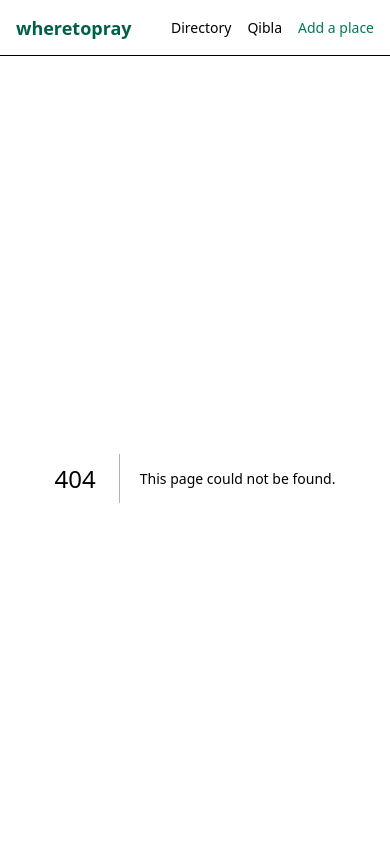
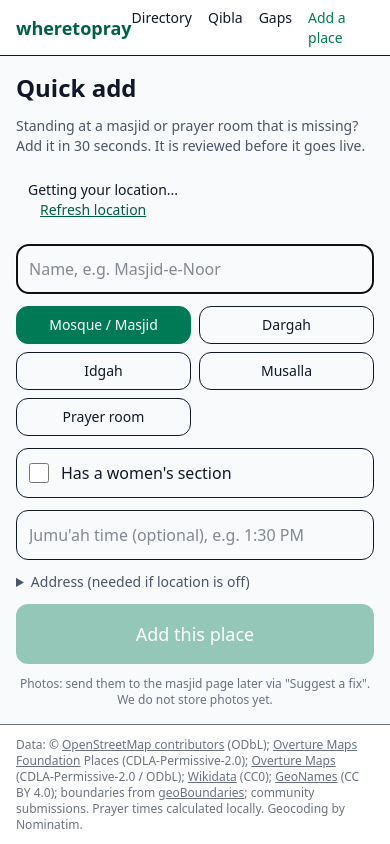
Before and after one commit to Kifayath-ulla/wheretopray, a Next.js app: page /add in a window 390 px wide. Before the commit this address had no page. Shown: the top 844 px of the page. Built offline with nearby package versions, Linux system fonts and the light colour scheme; no server answers.

Commit message:
Quick add page /add for mobile crowdsourcing

```diff
--- /dev/null
+++ b/src/app/add/page.tsx
@@ -0,0 +1,12 @@
+import type { Metadata } from "next";
+import QuickAdd from "@/components/QuickAdd";
+export const metadata: Metadata = { title: "Quick add a masjid", description: "Add a missing mosque, dargah, idgah or prayer room in 30 seconds from your phone." };
+export default function Add() {
+  return (
+    <main className="mx-auto max-w-md space-y-3 p-4">
+      <h1 className="text-2xl font-bold">Quick add</h1>
+      <p className="text-sm text-gray-600">Standing at a masjid or prayer room that is missing? Add it in 30 seconds. It is reviewed before it goes live.</p>
+      <QuickAdd />
+    </main>
+  );
+}
--- a/src/app/layout.tsx
+++ b/src/app/layout.tsx
@@ -18,7 +18,8 @@ export default function RootLayout({ children }: { children: React.ReactNode })
           <nav className="flex gap-4 text-sm">
             <Link href="/directory">Directory</Link>
             <Link href="/qibla">Qibla</Link>
-            <Link href="/submit" className="font-medium text-emerald-700">Add a place</Link>
+            <Link href="/bengaluru/gaps">Gaps</Link>
+            <Link href="/add" className="font-medium text-emerald-700">Add a place</Link>
           </nav>
         </header>
         {children}
--- /dev/null
+++ b/src/components/QuickAdd.tsx
@@ -0,0 +1,106 @@
+"use client";
+import { useEffect, useRef, useState } from "react";
+import Script from "next/script";
+import { PLACE_TYPES } from "@/lib/types";
+
+const TS_KEY = process.env.NEXT_PUBLIC_TURNSTILE_SITE_KEY;
+type Geo = { lat: number; lng: number; acc: number };
+
+export default function QuickAdd() {
+  const started = useRef(Date.now());
+  const tsEl = useRef<HTMLDivElement>(null);
+  const tsId = useRef<string | undefined>(undefined);
+  const tsToken = useRef("");
+  const [geo, setGeo] = useState<Geo | null>(null);
+  const [geoMsg, setGeoMsg] = useState("Getting your location...");
+  const [addr, setAddr] = useState({ address: "", area: "", city: "", state: "" });
+  const [name, setName] = useState("");
+  const [type, setType] = useState("mosque");
+  const [women, setWomen] = useState(false);
+  const [jumuah, setJumuah] = useState("");
+  const [hp, setHp] = useState("");
+  const [busy, setBusy] = useState(false);
+  const [done, setDone] = useState("");
+  const [err, setErr] = useState("");
+
+  function renderTs() {
+    const t = (window as unknown as { turnstile?: { render: (el: HTMLElement, o: Record<string, unknown>) => string } }).turnstile;
+    if (!TS_KEY || !tsEl.current || !t || tsId.current) return;
+    tsId.current = t.render(tsEl.current, { sitekey: TS_KEY, callback: (v: string) => { tsToken.current = v; } });
+  }
+  function locate() {
+    if (!navigator.geolocation) { setGeoMsg("Your browser has no location. Type the address below."); return; }
+    setGeoMsg("Getting your location...");
+    navigator.geolocation.getCurrentPosition(
+      async (p) => {
+        const g = { lat: +p.coords.latitude.toFixed(6), lng: +p.coords.longitude.toFixed(6), acc: Math.round(p.coords.accuracy) };
+        setGeo(g); setGeoMsg(`Location found (accurate to about ${g.acc} m).`);
+        try {
+          const r = await fetch(`https://nominatim.openstreetmap.org/reverse?format=jsonv2&zoom=18&lat=${g.lat}&lon=${g.lng}`, { headers: { "accept-language": "en" } });
+          const a = (await r.json()).address ?? {};
+          setAddr({
+            address: [a.house_number, a.road].filter(Boolean).join(" "),
+            area: a.suburb || a.neighbourhood || a.quarter || a.village || "",
+            city: a.city || a.town || a.county || a.state_district || "",
+            state: a.state || "",
+          });
+        } catch { /* address stays editable */ }
+      },
+      (e) => setGeoMsg(e.code === 1 ? "Location is blocked. Allow location for this site in your browser settings, or type the address below." : "Could not get your location. Try again or type the address."),
+      { enableHighAccuracy: true, timeout: 15000, maximumAge: 0 },
+    );
+  }
+  useEffect(() => { renderTs(); locate(); }, []); // eslint-disable-line react-hooks/exhaustive-deps
+
+  async function submit(e: React.FormEvent) {
+    e.preventDefault(); setErr(""); setBusy(true);
+    const payload: Record<string, string> = { name, type, ...addr, country: "IN", website: hp, women_section: women ? "yes" : "", jumuah_time: jumuah, notes: "Quick add" + (geo ? ` (GPS accuracy ${geo.acc} m)` : "") };
+    if (geo) { payload.lat = String(geo.lat); payload.lng = String(geo.lng); }
+    if (!payload.city && geo && geo.lat > 12.6 && geo.lat < 13.45 && geo.lng > 77.2 && geo.lng < 78) { payload.city = "Bengaluru"; payload.state = "Karnataka"; }
+    const r = await fetch("/api/submissions", { method: "POST", headers: { "content-type": "application/json" }, body: JSON.stringify({ kind: "new_place", payload, started_at: started.current, turnstile: tsToken.current || undefined }) });
+    const d = await r.json().catch(() => ({}));
+    setBusy(false);
+    if (r.ok) { setDone(name); setName(""); setJumuah(""); setWomen(false); started.current = Date.now(); }
+    else setErr(d.error ?? "Something went wrong. Please try again.");
+  }
+
+  if (done) return (
+    <div className="space-y-3 rounded-xl border border-emerald-300 bg-emerald-50 p-4">
+      <p className="font-medium">JazakAllah khair. &quot;{done}&quot; was sent for review.</p>
+      <button onClick={() => { setDone(""); locate(); }} className="w-full rounded-xl bg-emerald-700 py-3 text-white">Add another</button>
+      <a href="/share" className="block text-center text-sm text-emerald-800 underline">Share with your masjid committee</a>
+    </div>
+  );
+  const inp = "w-full rounded-xl border px-3 py-3 text-base";
+  return (
+    <form onSubmit={submit} className="space-y-3">
+      {TS_KEY && <Script src="https://challenges.cloudflare.com/turnstile/v0/api.js?render=explicit" onLoad={renderTs} />}
+      <div className="rounded-xl bg-gray-50 p-3 text-sm">
+        <p>{geoMsg}</p>
+        {geo && <a className="text-emerald-800 underline" target="_blank" rel="noreferrer" href={`https://www.openstreetmap.org/?mlat=${geo.lat}&mlon=${geo.lng}#map=18/${geo.lat}/${geo.lng}`}>Check the pin</a>}
+        <button type="button" onClick={locate} className="ml-3 text-emerald-800 underline">Refresh location</button>
+      </div>
+      <input required minLength={3} maxLength={150} value={name} onChange={(e) => setName(e.target.value)} placeholder="Name, e.g. Masjid-e-Noor" className={inp} autoFocus />
+      <div className="grid grid-cols-2 gap-2">
+        {PLACE_TYPES.map((t) => (
+          <button type="button" key={t.value} onClick={() => setType(t.value)} className={`rounded-xl border px-2 py-2 text-sm ${type === t.value ? "border-emerald-700 bg-emerald-700 text-white" : ""}`}>{t.label}</button>
+        ))}
+      </div>
+      <label className="flex items-center gap-3 rounded-xl border px-3 py-3"><input type="checkbox" className="h-5 w-5" checked={women} onChange={(e) => setWomen(e.target.checked)} /> Has a women&apos;s section</label>
+      <input value={jumuah} onChange={(e) => setJumuah(e.target.value)} maxLength={60} placeholder="Jumu'ah time (optional), e.g. 1:30 PM" className={inp} />
+      <details className="text-sm">
+        <summary className="cursor-pointer text-gray-600">Address {addr.city ? `(${[addr.area, addr.city].filter(Boolean).join(", ")})` : "(needed if location is off)"}</summary>
+        <div className="mt-2 space-y-2">
+          <input value={addr.address} onChange={(e) => setAddr({ ...addr, address: e.target.value })} placeholder="Street / landmark" className={inp} />
+          <input value={addr.area} onChange={(e) => setAddr({ ...addr, area: e.target.value })} placeholder="Area" className={inp} />
+          <input value={addr.city} onChange={(e) => setAddr({ ...addr, city: e.target.value })} placeholder="City" className={inp} />
+        </div>
+      </details>
+      <input tabIndex={-1} autoComplete="off" value={hp} onChange={(e) => setHp(e.target.value)} name="website" aria-hidden className="absolute -left-[9999px] h-0 w-0 opacity-0" />
+      <div ref={tsEl} />
+      {err && <p className="text-sm text-red-700">{err}</p>}
+      <button disabled={busy || (!geo && !addr.address)} className="w-full rounded-xl bg-emerald-700 py-4 text-lg font-medium text-white disabled:opacity-40">{busy ? "Sending..." : "Add this place"}</button>
+      <p className="text-center text-xs text-gray-500">Photos: send them to the masjid page later via &quot;Suggest a fix&quot;. We do not store photos yet.</p>
+    </form>
+  );
+}
```
